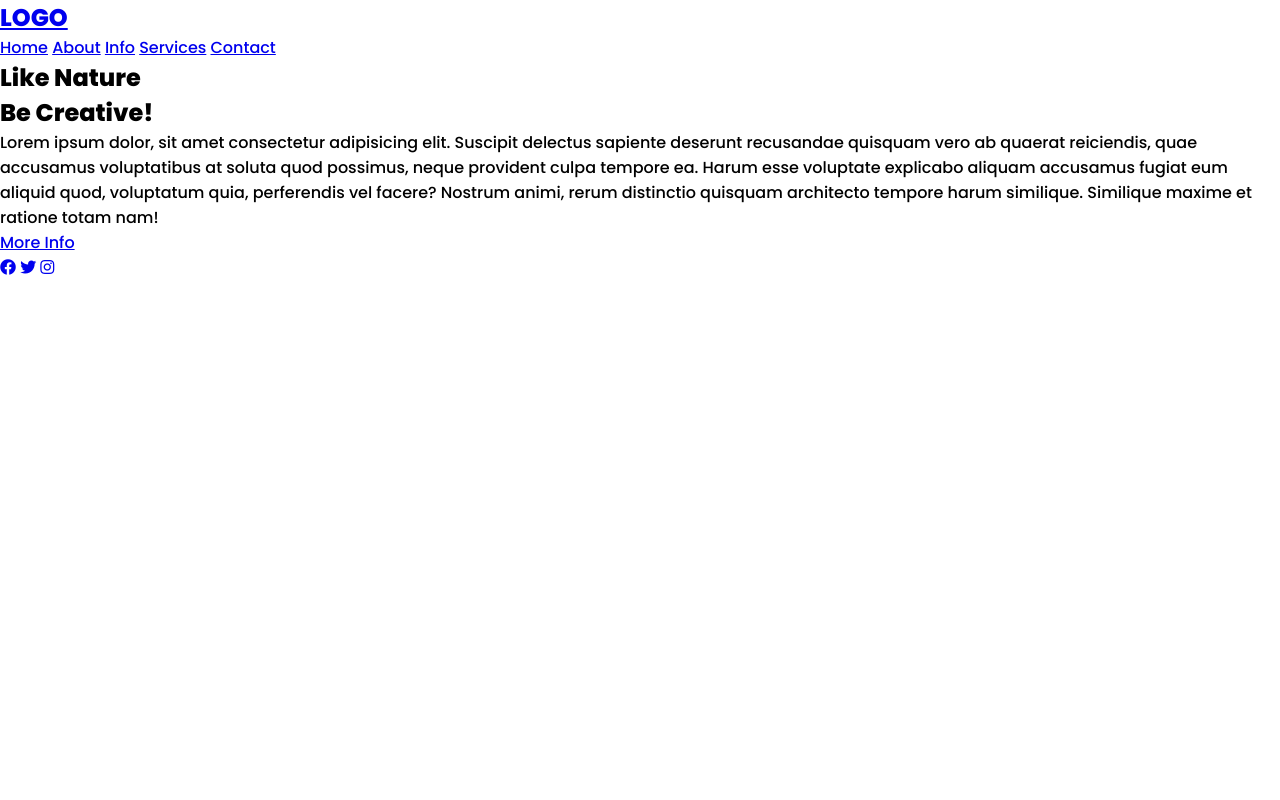
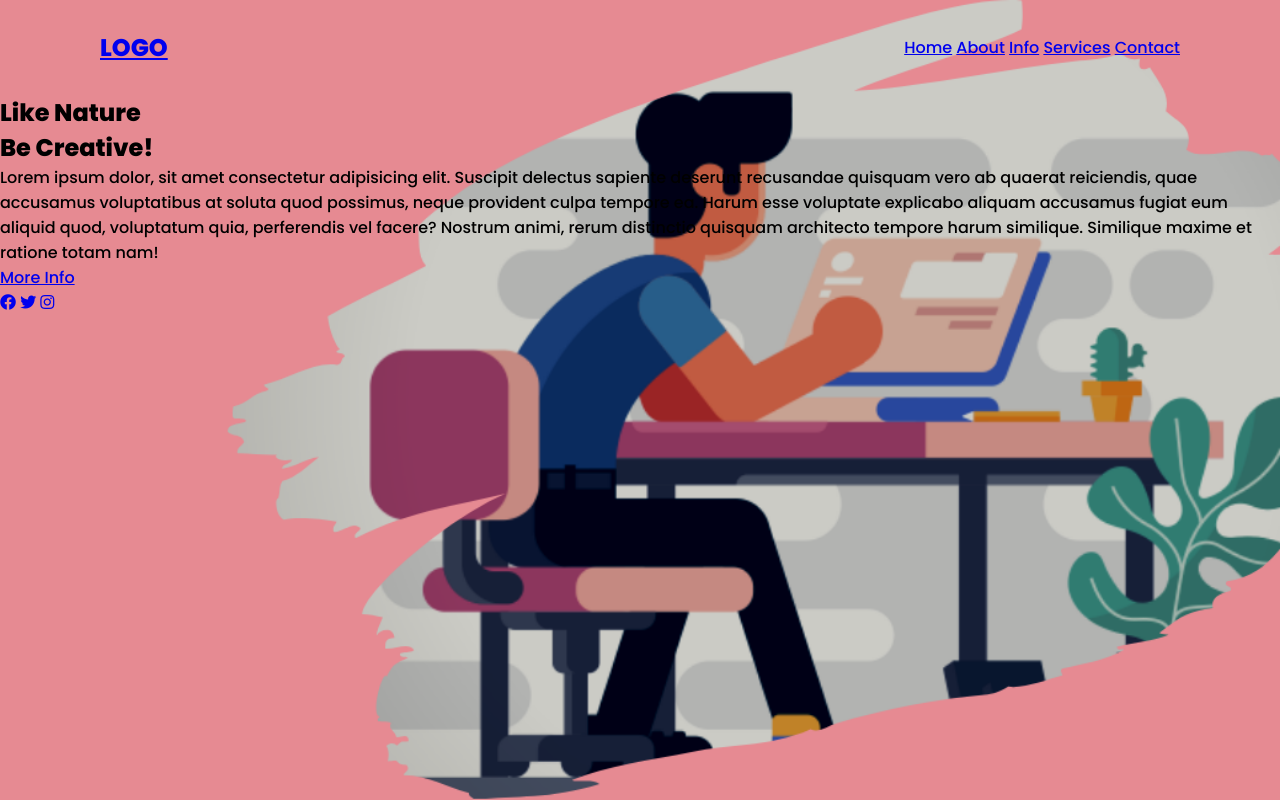
Before and after one commit to zahid195p/LandingPage, a plain HTML site: page index.html in a window 1280 px wide. Drawn offline with Linux system fonts and the light colour scheme.

Commit message:
commit3rd

```diff
--- a/styles.css
+++ b/styles.css
@@ -6,3 +6,23 @@
     box-sizing: border-box;
     font-family: "Poppins", sans-serif;
 }
+section{
+    position: relative;
+    width: 100%;
+    min-height: 100vh;
+    display: flex;
+    flex-direction: column;
+    justify-content: flex-start;
+    background: url(bg2.png);
+    background-size: cover;
+    background-position: center;
+}
+header{
+    position: relative;
+    top: 0;
+    width: 100%;
+    padding: 30px 100px;
+    display: flex;
+    justify-content: space-between;
+    align-items: center;
+}
```
Also changed, not shown: bg.jpg (added), bg2.png (added), index.html (indentation only).
